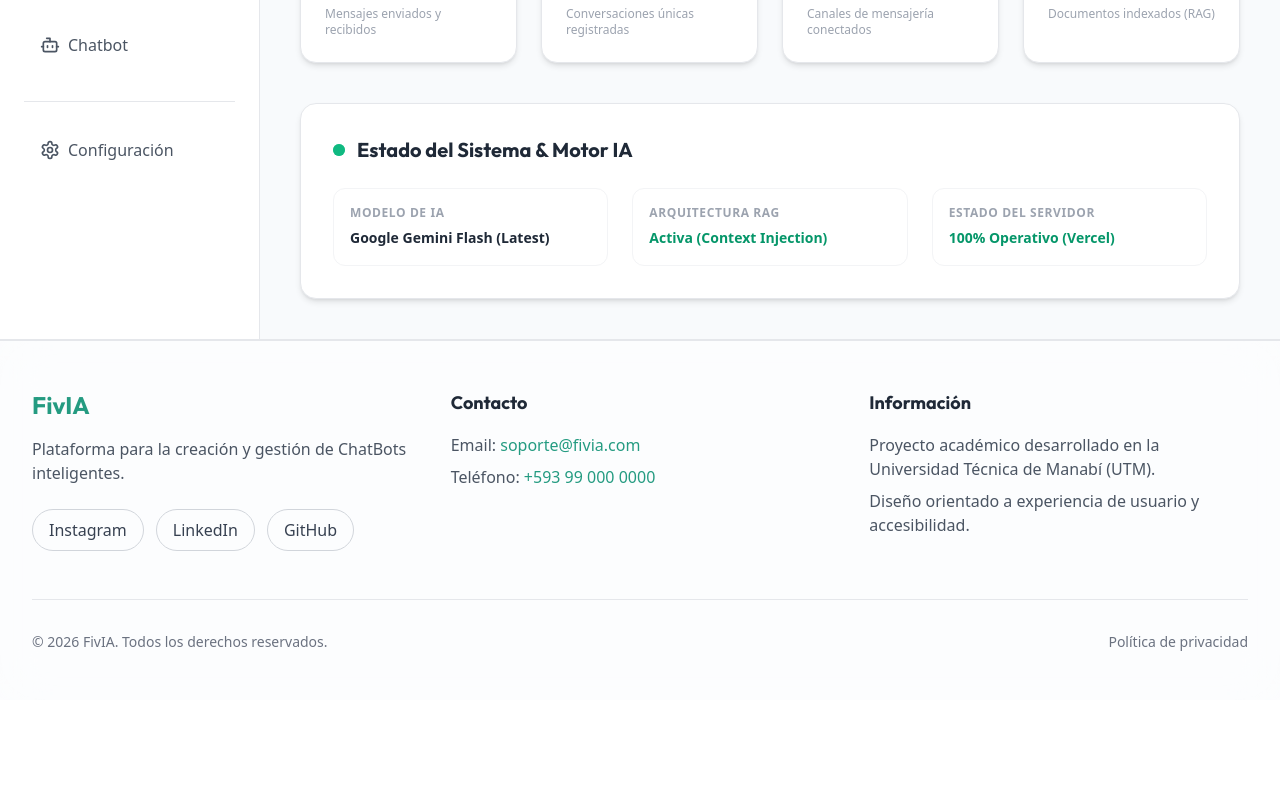
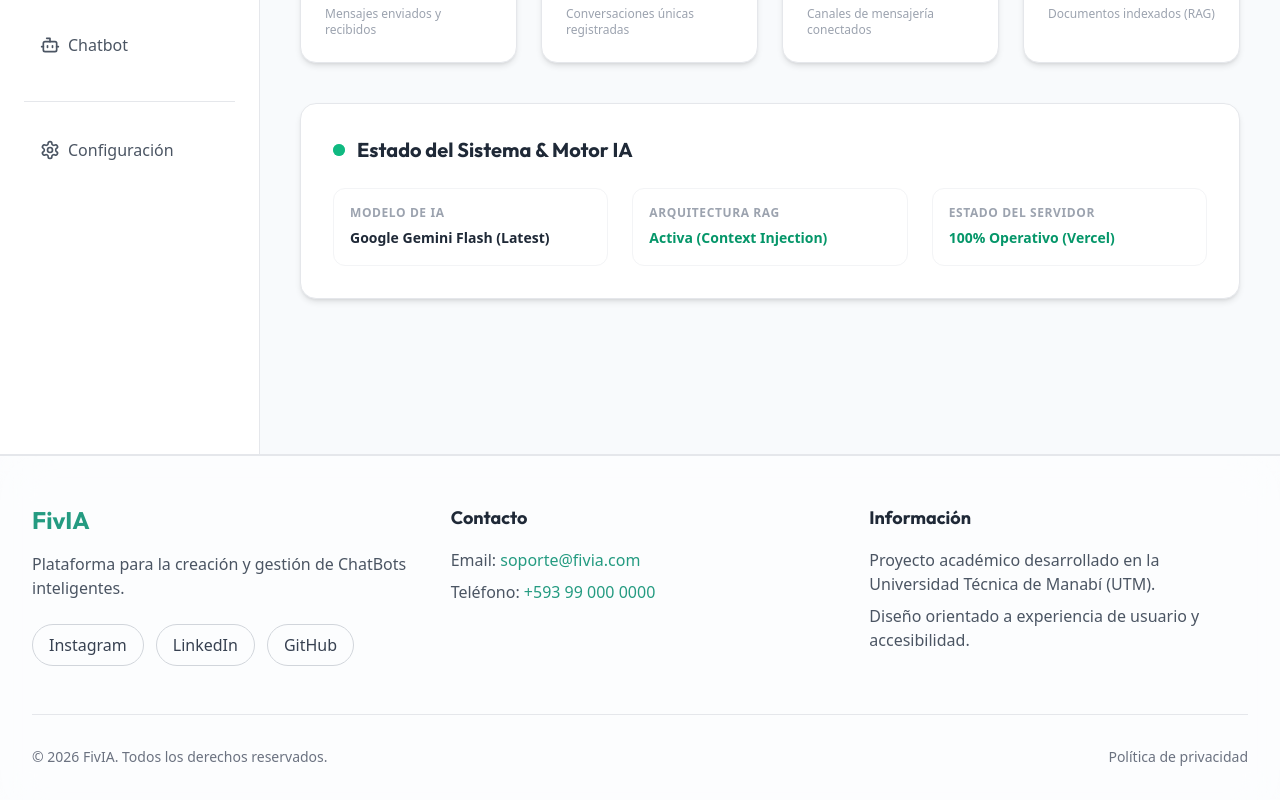
Before and after one commit to SteimberAZ/FivIA-Front, an Angular app: page /dashboard in a window 1280 px wide. Shown: the part 346-1146 px from the top of the page. Before the commit the page ends 1046 px from the top, so only its background shows below. Built offline with nearby package versions, Linux system fonts and the light colour scheme; no server answers.

Commit message:
Hide footer below the initial 100vh viewport fold so it only appears on scroll down

```diff
--- a/src/app/app.component.html
+++ b/src/app/app.component.html
@@ -1,4 +1,6 @@
-<div class="flex flex-col min-h-screen w-full bg-slate-50 dark:bg-slate-950 text-gray-800 dark:text-slate-100 font-sans transition-colors duration-300">
+<div class="flex flex-col w-full bg-slate-50 dark:bg-slate-950 text-gray-800 dark:text-slate-100 font-sans transition-colors duration-300">
+  <!-- Content area forcing 100vh height -->
+  <div class="min-h-screen flex flex-col w-full">
     <app-header></app-header>
 
     <div class="flex-1 flex flex-col md:flex-row w-full">
@@ -10,6 +12,8 @@
         </div>
       </main>
     </div>
+  </div>
 
-  <app-footer class="mt-auto shrink-0 border-t border-gray-200 dark:border-white/10"></app-footer>
+  <!-- Footer below the fold (only visible on scroll down) -->
+  <app-footer class="w-full shrink-0 border-t border-gray-200 dark:border-white/10"></app-footer>
 </div>
```
Lines whose indentation alone changed are shown as unchanged.
